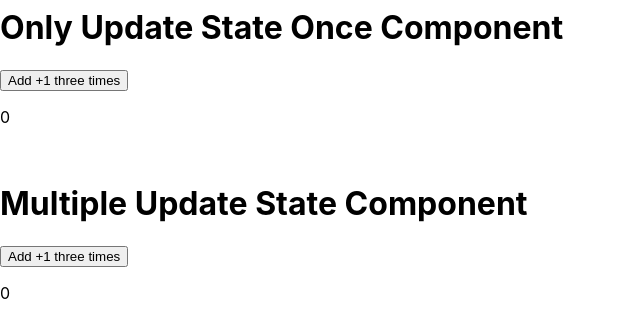
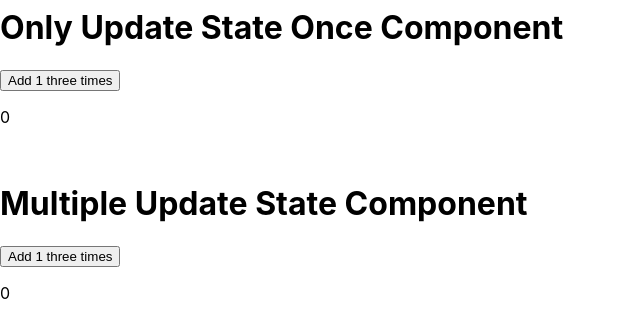
Before and after one commit to jason71708/react-various-state-mistakes, a React (Create React App) app: page /multiple-set-state-demo in a window 1280 px wide. Shown: the part 145-462 px from the top of the page, without its empty margins (0-640 px from the left). Built offline with nearby package versions, Linux system fonts and the light colour scheme.

Commit message:
chore: modify text

```diff
--- a/src/cases/MultipleUpdateStateComponent.jsx
+++ b/src/cases/MultipleUpdateStateComponent.jsx
@@ -11,7 +11,7 @@ const MultipleUpdateStateComponent = () => {
 
   return (
     <div>
-      <button onClick={plusOneThreeTimes}>Add +1 three times</button>
+      <button onClick={plusOneThreeTimes}>Add 1 three times</button>
       <p>{num}</p>
     </div>
   )
--- a/src/cases/OnlyUpdateStateOnceComponent.jsx
+++ b/src/cases/OnlyUpdateStateOnceComponent.jsx
@@ -11,7 +11,7 @@ const OnlyUpdateStateOnceComponent = () => {
 
   return (
     <div>
-      <button onClick={plusOneThreeTimes}>Add +1 three times</button>
+      <button onClick={plusOneThreeTimes}>Add 1 three times</button>
       <p>{num}</p>
     </div>
   )
```
